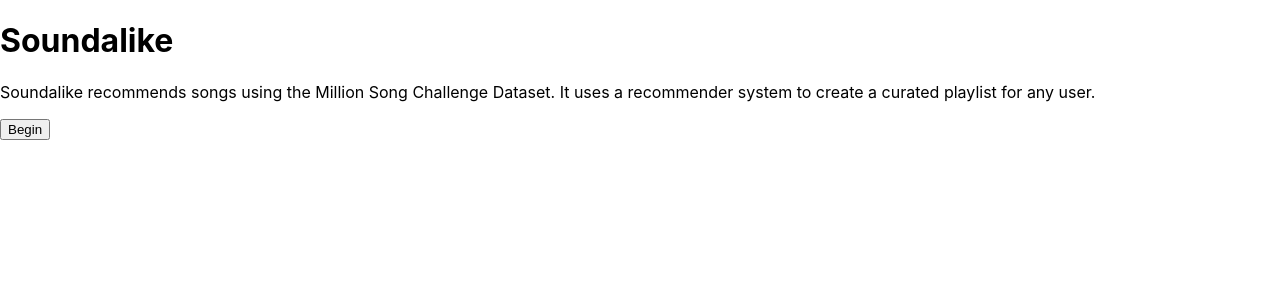
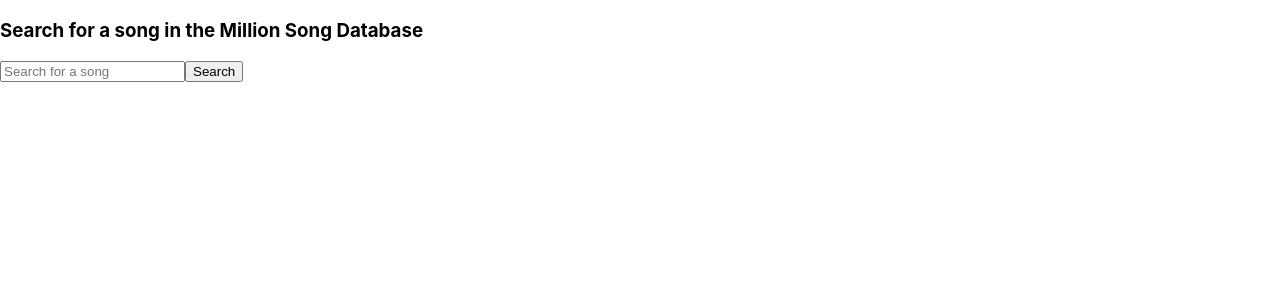
Before and after one commit to mariashapiro/soundalike2, a React (Create React App) app: page /begin in a window 1280 px wide. Shown: the top 300 px of the page. Built offline with nearby package versions, Linux system fonts and the light colour scheme; no server answers.

Commit message:
created input page with user text box

```diff
--- a/package.json
+++ b/package.json
@@ -8,6 +8,7 @@
     "axios": "^0.26.1",
     "react": "^17.0.2",
     "react-dom": "^17.0.2",
+    "react-router-dom": "^6.3.0",
     "react-scripts": "5.0.0",
     "web-vitals": "^2.1.3"
   },
--- a/src/App.js
+++ b/src/App.js
@@ -1,8 +1,14 @@
 import './App.css';
 import React, { useEffect, useState } from 'react';
 import axios from 'axios'
+import {
+  Routes,
+  Route,
+  BrowserRouter
+} from 'react-router-dom';
 
 import LandingPage from './pages/LandingPage';
+import InputPage from './pages/InputPage';
 
 function App() {
   //const [getMessage, setGetMessage] = useState({})
@@ -17,7 +23,14 @@
 
   }, [])
   return (
-    <LandingPage />
+    <BrowserRouter>
+      <Routes>
+        <Route exact path="/" element={<LandingPage />} />
+        <Route path="/begin" element={<InputPage />} />
+      </Routes>
+    </BrowserRouter>
+
+
   );
 }
 
--- /dev/null
+++ b/src/pages/InputPage.js
@@ -0,0 +1,22 @@
+import { Input, Button } from 'antd';
+
+const InputPage = () => {
+    const { Search } = Input;
+    const onSearch = (value) => {
+        console.log(value);
+    }
+
+    return (
+        <div>
+            <h3>Search for a song in the Million Song Database </h3>
+            <Search
+                placeholder="Search for a song"
+                enterButton="Search"
+                size="large"
+                onSearch={onSearch}
+            />
+        </div>
+    )
+};
+
+export default InputPage;
--- a/src/pages/LandingPage.js
+++ b/src/pages/LandingPage.js
@@ -1,5 +1,6 @@
 import '../App.css';
 import { Button } from 'antd';
+import { Link } from 'react-router-dom';
 
 const LandingPage = () => {
     return (
@@ -9,9 +10,11 @@
                     Soundalike recommends songs using the Million Song Challenge Dataset. It uses a recommender
                     system to create a curated playlist for any user.
                 </p>
-            <Button type="primary">Begin</Button>
+            <Button type="primary">
+                <Link to="/begin">Begin</Link>
+            </Button>
         </div>
     )
-}
+};
 
 export default LandingPage;
```
Also changed, not shown: 2 other files (tests, documents, lock files or other folders).
